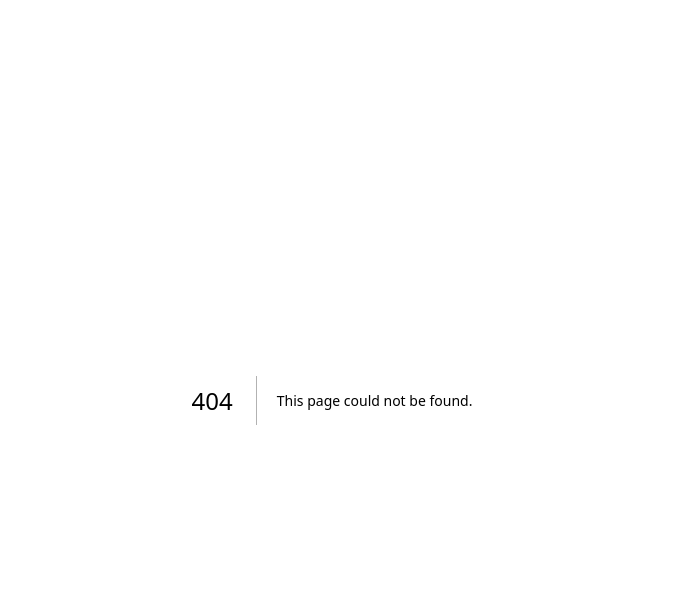
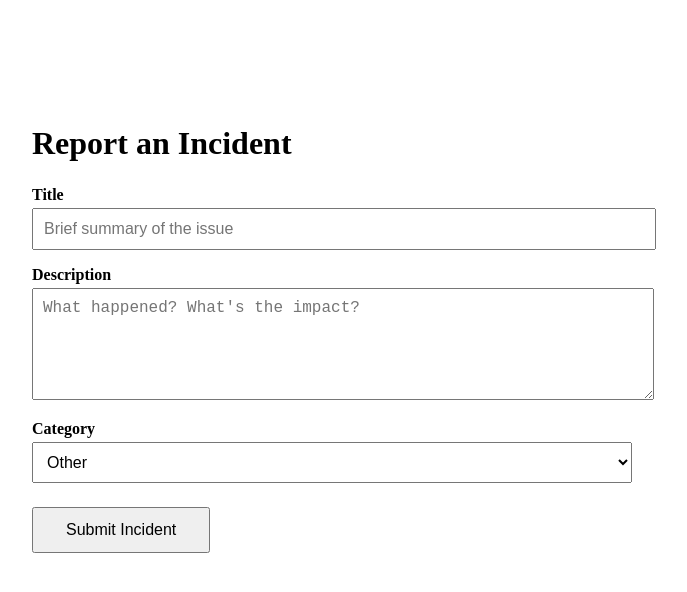
Before and after one commit to Lakonas/Phylax, a Next.js app: page /submit in a window 1280 px wide. Before the commit this address had no page. Shown: the top 592 px of the page, without its empty margins (308-995 px from the left). Built offline with nearby package versions, Linux system fonts and the light colour scheme.

Commit message:
feat: add submit form and triage queue frontend pages

```diff
--- /dev/null
+++ b/src/app/submit/page.tsx
@@ -0,0 +1,130 @@
+'use client';
+
+import { useState } from 'react';
+
+export default function SubmitPage() {
+  const [title, setTitle] = useState('');
+  const [description, setDescription] = useState('');
+  const [category, setCategory] = useState('Other');
+  const [submitted, setSubmitted] = useState(false);
+  const [ticketNumber, setTicketNumber] = useState('');
+  const [error, setError] = useState('');
+
+  const handleSubmit = async (e: React.FormEvent) => {
+    e.preventDefault();
+    setError('');
+
+    try {
+      const response = await fetch('/api/incidents', {
+        method: 'POST',
+        headers: { 'Content-Type': 'application/json' },
+        body: JSON.stringify({
+          title,
+          description,
+          category,
+          reported_by: 'Demo User',
+          severity: 'P4',
+        }),
+      });
+
+      if (!response.ok) {
+        const data = await response.json();
+        setError(data.error || 'Something went wrong');
+        return;
+      }
+
+      const incident = await response.json();
+      setTicketNumber(incident.ticket_number);
+      setSubmitted(true);
+
+    } catch (err) {
+      setError('Failed to submit incident');
+    }
+  };
+
+  if (submitted) {
+    return (
+      <div style={{ maxWidth: 600, margin: '80px auto', padding: 24 }}>
+        <h1>Incident Submitted</h1>
+        <p style={{ fontSize: 18, marginTop: 16 }}>
+          Your ticket number is <strong>{ticketNumber}</strong>
+        </p>
+        <button
+          onClick={() => {
+            setSubmitted(false);
+            setTitle('');
+            setDescription('');
+            setCategory('Other');
+          }}
+          style={{ marginTop: 24, padding: '10px 20px', cursor: 'pointer' }}
+        >
+          Submit Another
+        </button>
+      </div>
+    );
+  }
+
+  return (
+    <div style={{ maxWidth: 600, margin: '80px auto', padding: 24 }}>
+      <h1>Report an Incident</h1>
+      <form onSubmit={handleSubmit} style={{ marginTop: 24 }}>
+        <div style={{ marginBottom: 16 }}>
+          <label style={{ display: 'block', marginBottom: 4, fontWeight: 600 }}>
+            Title
+          </label>
+          <input
+            type="text"
+            value={title}
+            onChange={(e) => setTitle(e.target.value)}
+            placeholder="Brief summary of the issue"
+            required
+            style={{ width: '100%', padding: 10, fontSize: 16 }}
+          />
+        </div>
+
+        <div style={{ marginBottom: 16 }}>
+          <label style={{ display: 'block', marginBottom: 4, fontWeight: 600 }}>
+            Description
+          </label>
+          <textarea
+            value={description}
+            onChange={(e) => setDescription(e.target.value)}
+            placeholder="What happened? What's the impact?"
+            required
+            rows={5}
+            style={{ width: '100%', padding: 10, fontSize: 16 }}
+          />
+        </div>
+
+        <div style={{ marginBottom: 24 }}>
+          <label style={{ display: 'block', marginBottom: 4, fontWeight: 600 }}>
+            Category
+          </label>
+          <select
+            value={category}
+            onChange={(e) => setCategory(e.target.value)}
+            style={{ width: '100%', padding: 10, fontSize: 16 }}
+          >
+            <option value="Infrastructure">Infrastructure</option>
+            <option value="Application">Application</option>
+            <option value="Network">Network</option>
+            <option value="Security">Security</option>
+            <option value="Access">Access</option>
+            <option value="Other">Other</option>
+          </select>
+        </div>
+
+        {error && (
+          <p style={{ color: 'red', marginBottom: 16 }}>{error}</p>
+        )}
+
+        <button
+          type="submit"
+          style={{ padding: '12px 32px', fontSize: 16, cursor: 'pointer' }}
+        >
+          Submit Incident
+        </button>
+      </form>
+    </div>
+  );
+}
```
Also changed, not shown: src/app/queue/page.tsx (added, +109 -0 lines).
